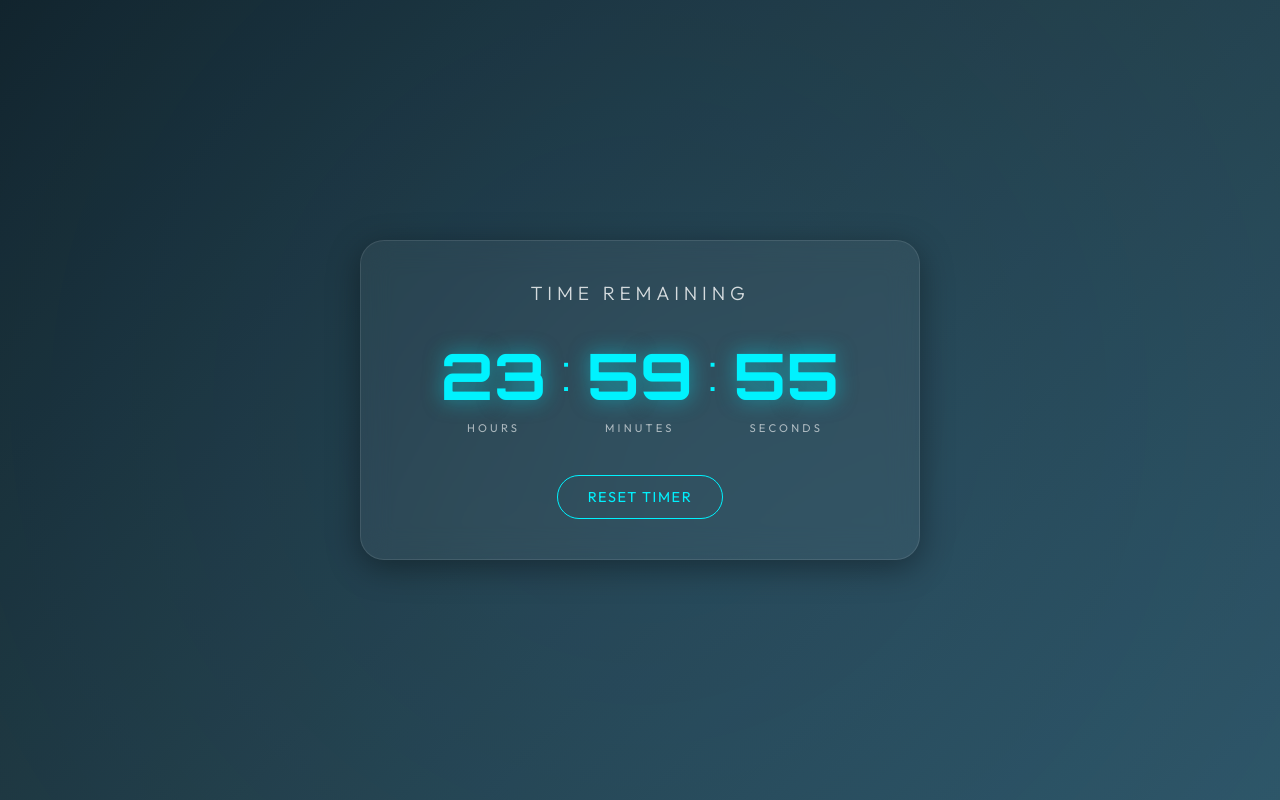
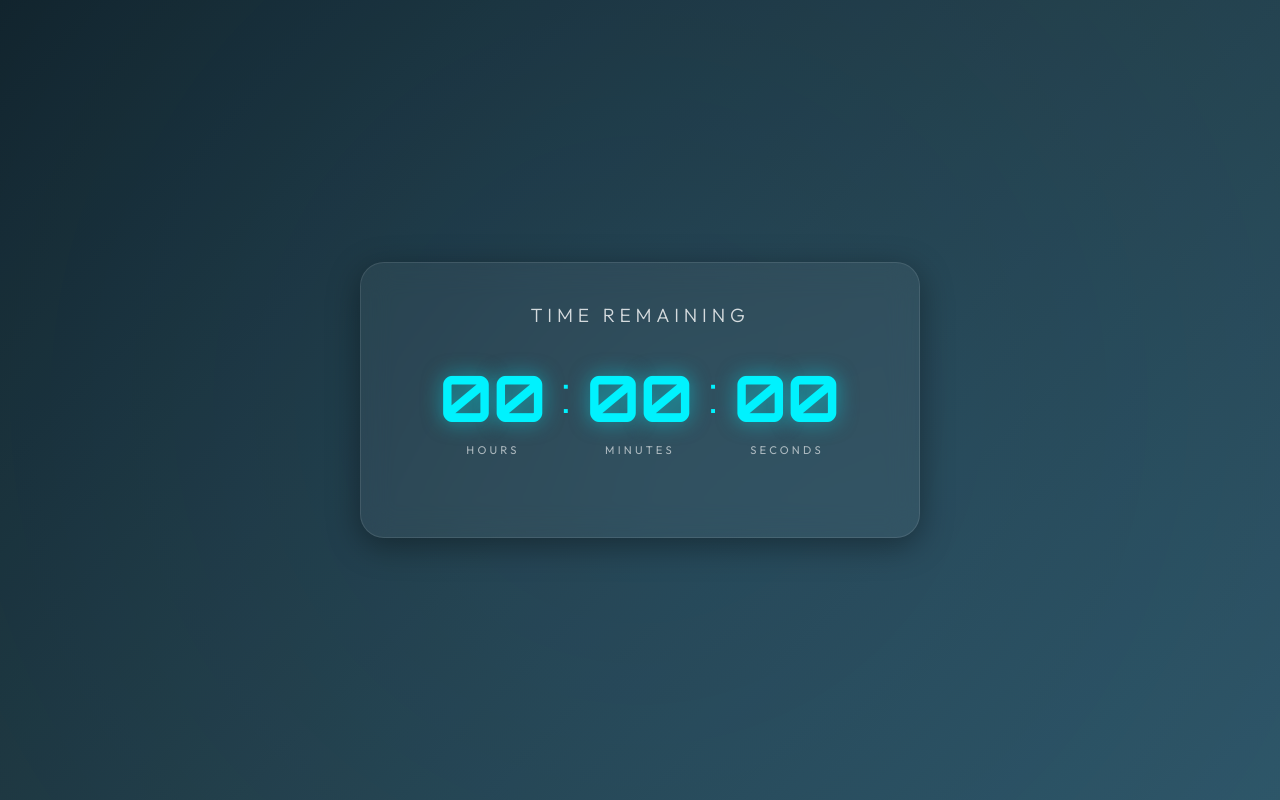
Before and after one commit to vibhorkumar1209/countdown-timer, a website: page index.html in a window 1280 px wide. Drawn offline with Linux system fonts and the light colour scheme.

Commit message:
Update index.htmlUpdate theme and set target time

```diff
--- a/index.html
+++ b/index.html
@@ -3,7 +3,7 @@
 <head>
     <meta charset="UTF-8">
     <meta name="viewport" content="width=device-width, initial-scale=1.0">
-    <title>24-Hour Countdown Timer</title>
+    <title>Countdown</title>
     <!-- Open Graph for LinkedIn -->
     <meta property="og:title" content="24-Hour Countdown Timer">
     <meta property="og:description" content="A premium digital countdown timer with real-time ticking.">
@@ -23,7 +23,7 @@
             <h1 class="title">Time Remaining</h1>
             <div class="timer" id="timer">
                 <div class="time-block">
-                    <span id="hours">24</span>
+                    <span id="hours">00</span>
                     <label>HOURS</label>
                 </div>
                 <div class="separator">:</div>
@@ -37,9 +37,6 @@
                     <label>SECONDS</label>
                 </div>
             </div>
-            <div class="controls">
-                <button id="reset-btn" class="btn">Reset Timer</button>
-            </div>
         </div>
     </main>
     <script src="script.js"></script>
```
